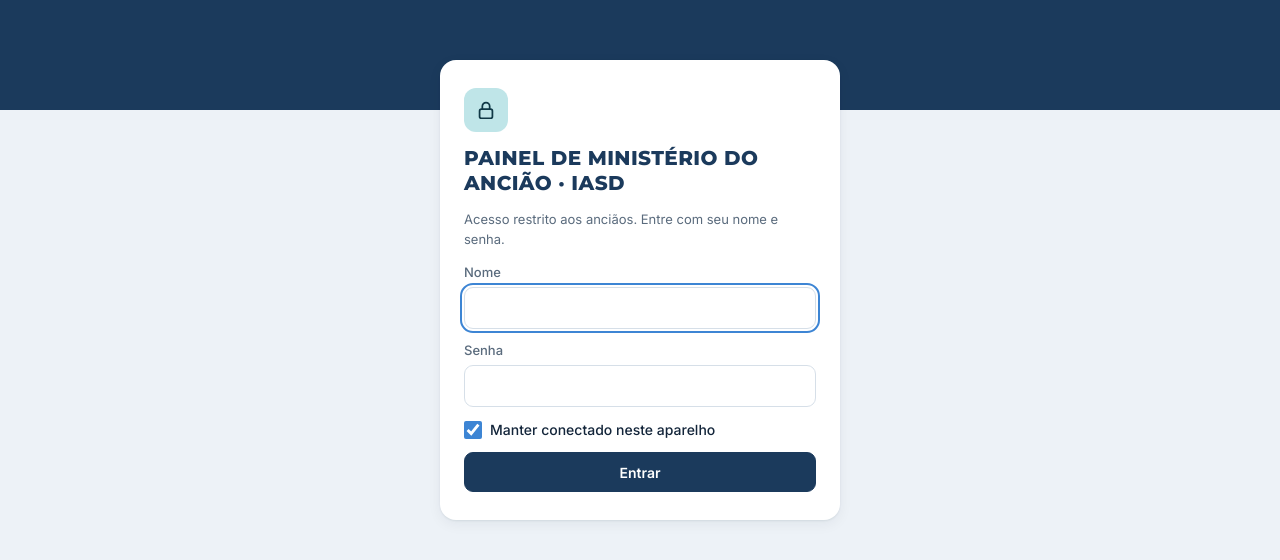
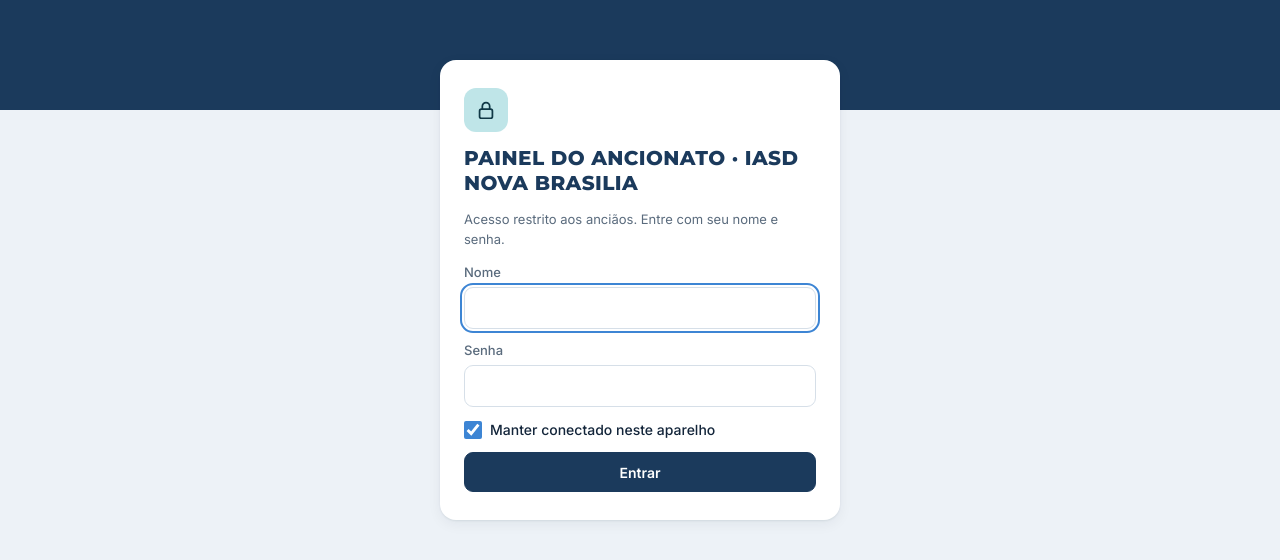
Before and after one commit to profkleidivaldo/painelancionato, a plain HTML site: page index.html in a window 1280 px wide. Shown: the part 110-670 px from the top of the page. Drawn offline with nearby package versions, Linux system fonts and the light colour scheme.

Commit message:
Update index.html

```diff
--- a/index.html
+++ b/index.html
@@ -404,8 +404,8 @@ dialog.larga{width:min(820px,calc(100vw - 16px))}
    ===================================================================== */
 const CONFIG = {
   API_URL: 'https://script.google.com/macros/s/AKfycbxDJraGoYBYm0RZ9ulDkeRQZQ3OH4luxxkjHSgsoE7-Y75nhQe7R_fqeysh-fj_k1bm/exec',
-  TITULO: 'Painel de Ministério do Ancião',
-  SIGLA: 'IASD'
+  TITULO: 'Painel do Ancionato',
+  SIGLA: 'IASD Nova Brasilia'
 };
 
 /* ---------- Temas (cores por tipo de evento) ---------- */
```
